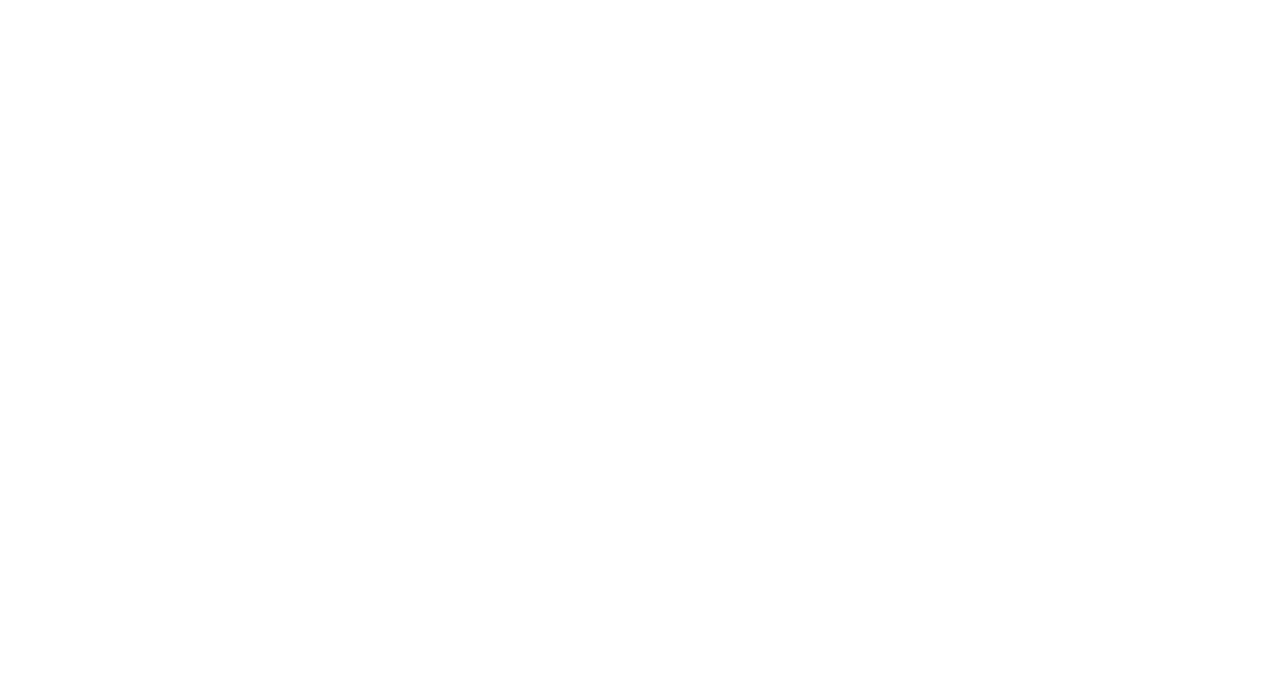
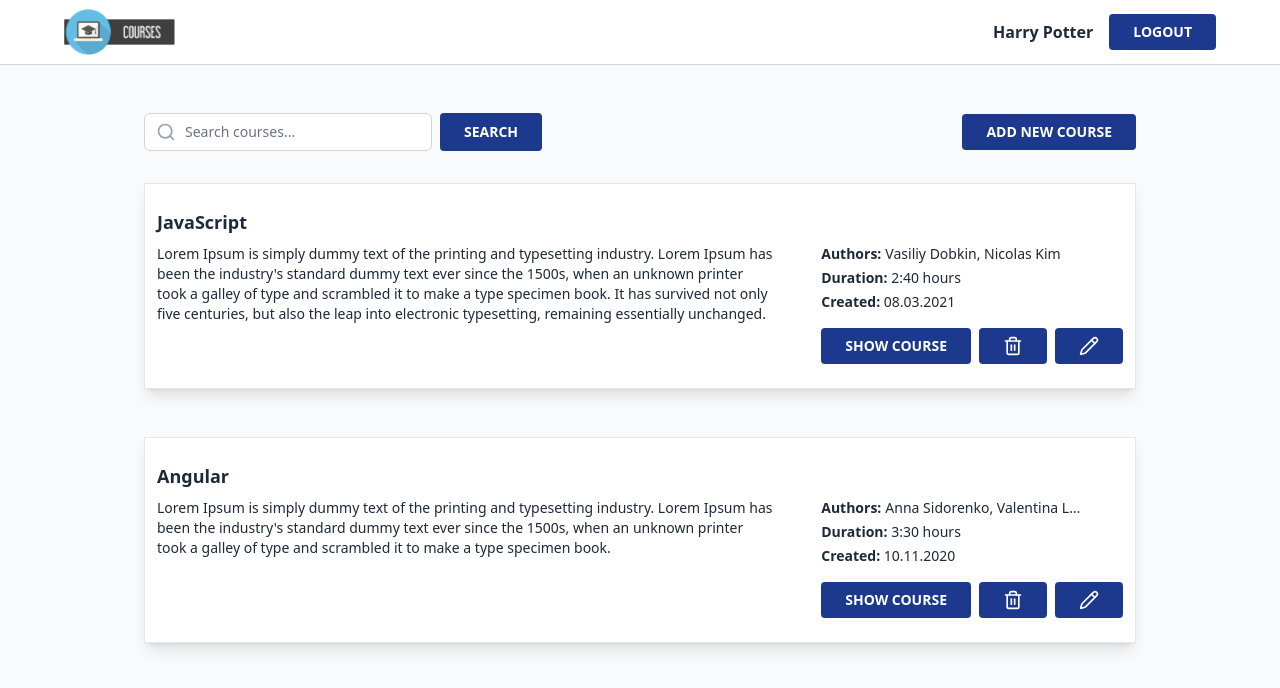
Before and after one commit to cerealexperiments/courses, a React (Vite) app: page /courses in a window 1280 px wide. Before the commit this address had no page. Shown: the top 688 px of the page. Built offline with nearby package versions, Linux system fonts and the light colour scheme; sample sign-in values are in the browser's storage.

Commit message:
refactor: rename Home page to Courses

```diff
--- a/src/App.tsx
+++ b/src/App.tsx
@@ -1,6 +1,6 @@
-import { Routes, Route } from "react-router";
+import { Routes, Route, Navigate } from "react-router";
 import MainLayout from "./components/MainLayout";
-import HomePage from "./pages/Home";
+import CoursesPage from "./pages/Courses";
 import LoginPage from "./pages/Login";
 import ProtectedRoute from "./components/ProtectedRoute";
 
@@ -10,7 +10,8 @@ function App() {
       <Route element={<MainLayout />}>
         <Route path="/login" element={<LoginPage />} />
         <Route element={<ProtectedRoute />}>
-          <Route path="/" element={<HomePage />} />
+          <Route path="/courses" element={<CoursesPage />} />
+          <Route path="/" element={<Navigate to="/courses" replace />} />
         </Route>
       </Route>
     </Routes>
--- a/src/pages/Home.tsx
+++ b/src/pages/Courses.tsx
@@ -3,7 +3,7 @@ import CourseList from "../components/CourseList";
 import { SearchBar } from "../components/SearchBar";
 import Button from "../components/Button";
 
-function HomePage() {
+function CoursesPage() {
   const [searchTerm, setSearchTerm] = useState("");
   const [showCourseInfo, setShowCourseInfo] = useState(false);
 
@@ -32,4 +32,4 @@ function HomePage() {
   );
 }
 
-export default HomePage;
+export default CoursesPage;
```
